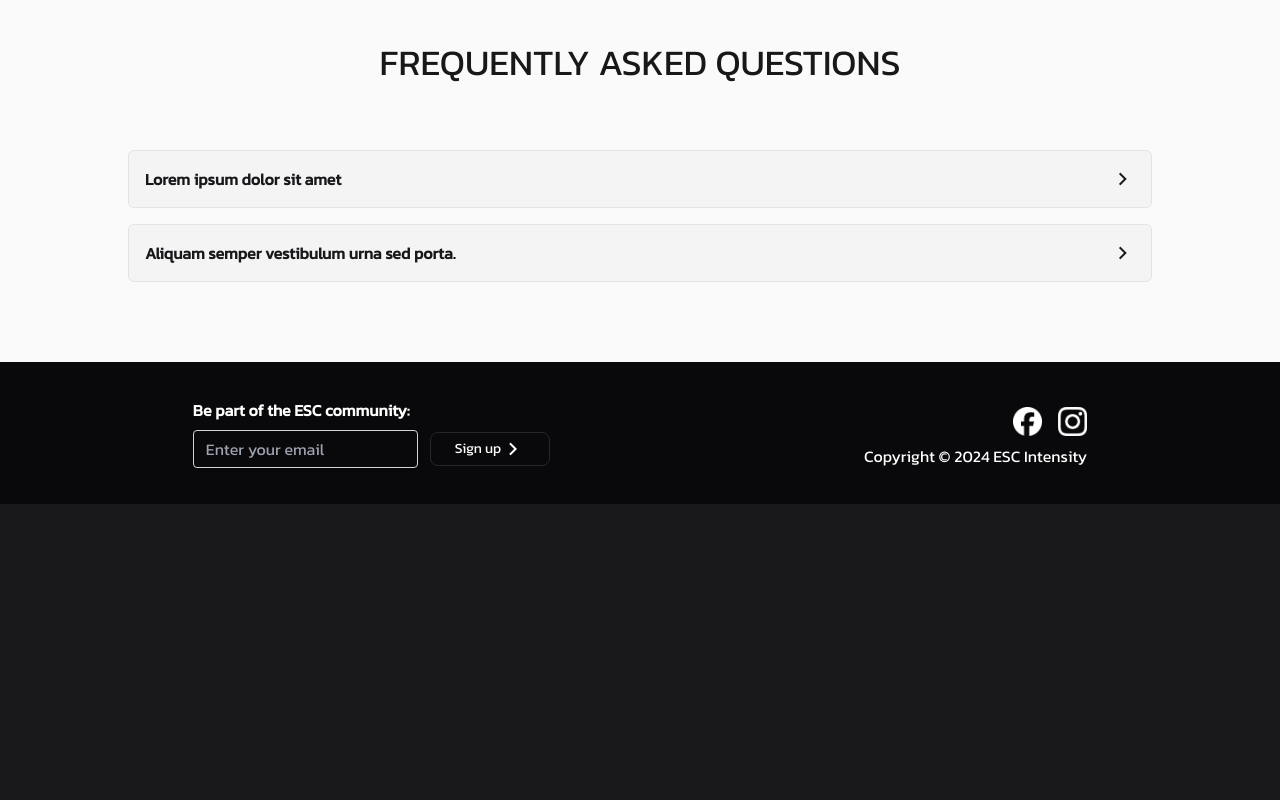
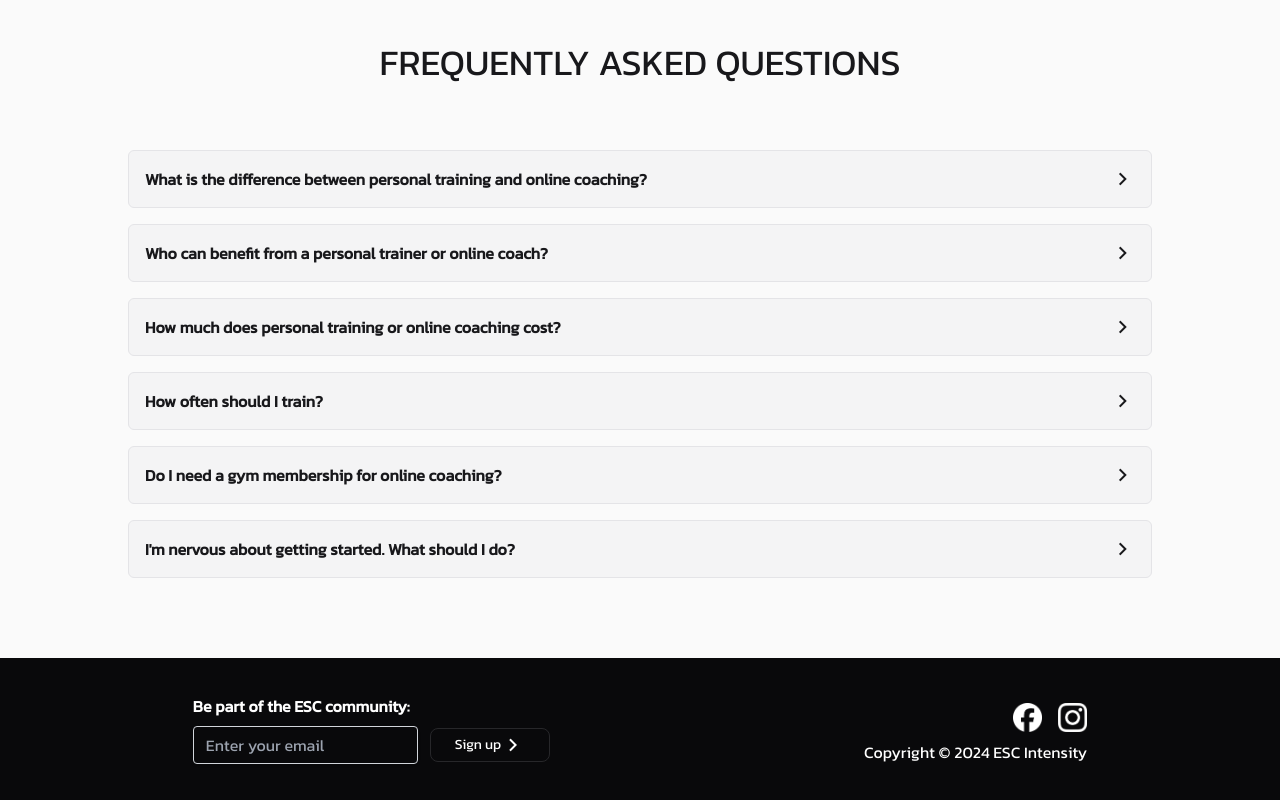
Before and after one commit to dee-lab/escintensity, a Next.js app: page /toggle/what-to-expect in a window 1280 px wide. Shown: the part 962-1762 px from the top of the page. Before the commit the page ends 1466 px from the top, so only its background shows below. Built offline with nearby package versions, Linux system fonts and the light colour scheme.

Commit message:
Add some FAQs

```diff
--- a/app/toggle/what-to-expect/sections/faq.jsx
+++ b/app/toggle/what-to-expect/sections/faq.jsx
@@ -6,10 +6,19 @@ const FAQ = () => {
       <div className="flex flex-col text-zinc-900 items-center gap-8 ms-auto me-auto max-w-[80%]">
         <h3 className="text-4xl my-5 uppercase text-center">Frequently asked questions</h3>
         <div className="w-full">
-          <Accordion header="Lorem ipsum dolor sit amet"
-            summary={["Consectetur adipiscing elit. Ut finibus lorem in gravida blandit. Fusce dictum ut risus sed semper. Fusce vel volutpat nulla. Duis vitae sem eget enim posuere vestibulum sit amet mattis nunc. "]} />
-          <Accordion header="Aliquam semper vestibulum urna sed porta."
-            summary={["Phasellus congue eu erat id vestibulum. Nulla facilisi. In gravida nibh quis leo tincidunt, vitae ultricies tellus dignissim. Pellentesque sed consequat erat, quis feugiat lectus. "]} />
+          <Accordion header="What is the difference between personal training and online coaching?"
+            summary={["Personal training is typically in-person, with a trainer guiding you through workouts and providing feedback on form. Online coaching offers similar guidance and program design, but virtually, with communication through calls, messaging and voice notes."]} />
+           <Accordion header="Who can benefit from a personal trainer or online coach?"
+            summary={["Anyone looking for guidance and support in reaching their fitness goals! Whether you're a beginner needing a roadmap or a seasoned gym-goer wanting to take things to the next level, we can help."]} />
+          <Accordion header="How much does personal training or online coaching cost?"
+            summary={["Prices vary depending on the program you select.  Expect to pay more for personalised plans"]} />
+          <Accordion header="How often should I train?"
+            summary={["This depends on your goals, fitness level, and schedule. We can help design a program that fits your needs."]} />
+          <Accordion header="Do I need a gym membership for online coaching?"
+            summary={["Not necessarily! We can design programs using bodyweight exercises or home gym equipment. However, a gym membership can offer additional exercise variety."]} />
+          <Accordion header="I'm nervous about getting started. What should I do?"
+            summary={["We offer consultations to discuss your goals and answer questions. This is a great way to ease your nerves and see if we're a good fit."]} />
+
         </div>
       </div>
     </section>
```
